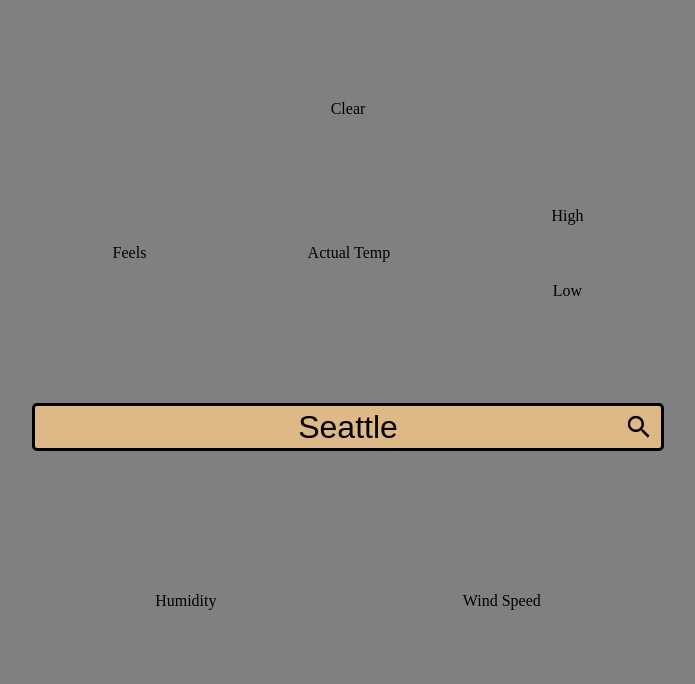
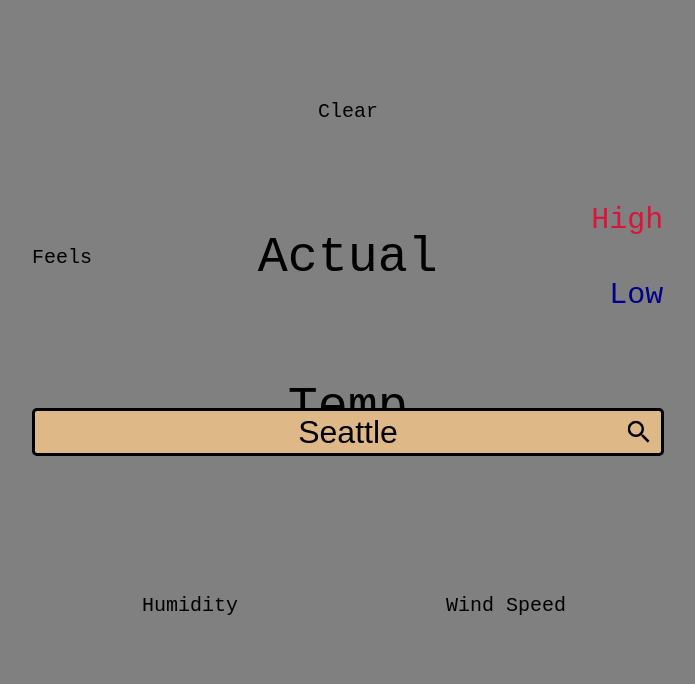
Before and after one commit to cmstiver/weather-app, a plain HTML site: page index.html in a window 1280 px wide. Shown: the whole page, without its empty margins (292-987 px from the left). Drawn offline with Linux system fonts and the light colour scheme; no server answers.

```diff
--- a/main.css
+++ b/main.css
@@ -3,6 +3,8 @@
   \*****************************************************************/
 body {
     background-color: grey;
+    font-size: x-large;
+    font-family: monospace;
 }
 #inputs {
     position: relative;
@@ -37,7 +39,7 @@
 }
 .tstats {
     display: grid;
-    grid-template-columns: auto auto auto;
+    grid-template-columns: 33.3% 33.3% 33.3%;
     margin: auto;
     margin-top: 60px;
     height: 150px;
@@ -50,7 +52,7 @@
 }
 .bstats {
     display: grid;
-    grid-template-columns: auto auto;
+    grid-template-columns: 50% 50%;
     margin: auto;
     margin-top: 75px;
     height: 150px;
@@ -64,3 +66,19 @@
 .duelstats {
     line-height: 75px;
 }
+#high {
+    color: crimson;
+    font-size: 30px;
+    text-align: right;
+}
+#low {
+    color: darkblue;
+    font-size: 30px;
+    text-align: right;
+}
+#temp {
+    font-size: 50px;
+}
+#feelslike {
+    text-align: left;
+}
```
Also changed, not shown: main.js (+1 -1 lines).
